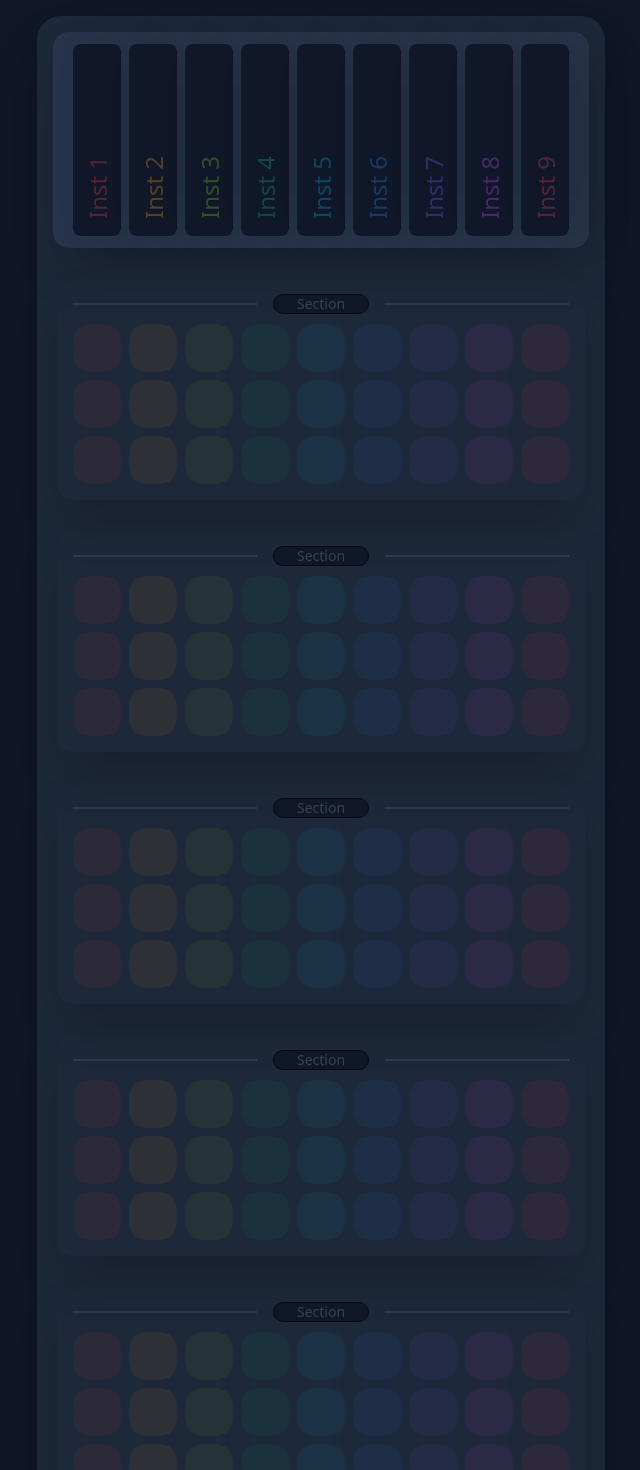
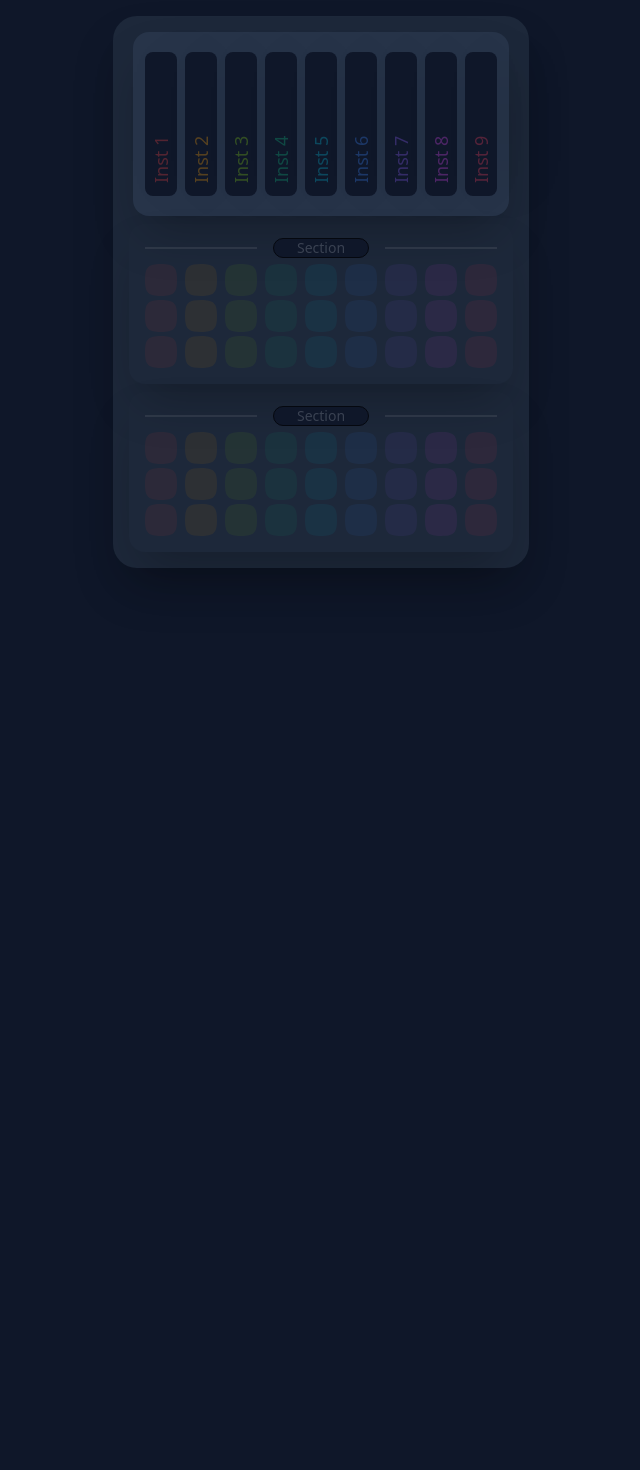
Before and after one commit to BKSchatzki/songstruct, a React (Vite) app: page / in a window 1280 px wide. Shown: the top 1470 px of the page, without its empty margins (319-959 px from the left). After the commit the page ends 800 px from the top, so only its background shows below. Built offline with nearby package versions, Linux system fonts and the light colour scheme.

Commit message:
Downsize entire application

```diff
--- a/src/components/Arrangement.jsx
+++ b/src/components/Arrangement.jsx
@@ -21,10 +21,6 @@ function Arrangement() {
         <Headers colors={colors} />
         <Section colors={colors} />
         <Section colors={colors} />
-        <Section colors={colors} />
-        <Section colors={colors} />
-        <Section colors={colors} />
-        <Section colors={colors} />
       </div>
     </div>
   );
--- a/src/components/Cell.jsx
+++ b/src/components/Cell.jsx
@@ -19,7 +19,7 @@ function Cell(props) {
 
   return (
     <div
-      className={`mask mask-squircle h-12 w-12 cursor-pointer transition duration-100 ease-in-out ${cellAppearance[currentcellAppearanceIndex]}`}
+      className={`mask mask-squircle h-8 w-8 cursor-pointer transition duration-100 ease-in-out ${cellAppearance[currentcellAppearanceIndex]}`}
       onClick={handleCellClick}
     ></div>
   );
--- a/src/components/Divider.jsx
+++ b/src/components/Divider.jsx
@@ -4,7 +4,7 @@ function Divider() {
   return (
     <div className="divider divider-vertical mb-1">
       <input
-        className="badge w-24 text-center align-middle placeholder:opacity-30"
+        className="text-md badge w-24 text-center align-middle placeholder:opacity-30"
         placeholder="Section"
       />
     </div>
--- a/src/components/Headers.jsx
+++ b/src/components/Headers.jsx
@@ -6,7 +6,7 @@ function Headers(props) {
 
   return (
     <div>
-      <div className="flex flex-row items-start justify-start gap-0 rounded-2xl bg-neutral-focus p-4 pb-20 shadow-2xl">
+      <div className="flex flex-row items-start justify-start gap-0 rounded-2xl bg-neutral-focus p-2 pb-[72px] shadow-2xl">
         {colors.map((color, index) => (
           <Instrument colors={color} key={index} instrumentNumber={++index} />
         ))}
--- a/src/components/Instrument.jsx
+++ b/src/components/Instrument.jsx
@@ -9,9 +9,9 @@ function Instrument(props) {
   };
 
   return (
-    <div className="-mx-[68px] mt-16 rotate-180">
+    <div className="-mx-[52px] mt-16 rotate-180">
       <input
-        className={`input input-md my-1 w-48 rotate-90 cursor-vertical-text rounded-lg bg-base-100 text-start text-2xl shadow-2xl transition duration-300 ease-in-out placeholder:opacity-30 hover:bg-base-100 focus:bg-base-100 text${colors} placeholder:text${colors}`}
+        className={`input input-sm my-1 w-36 rotate-90 cursor-vertical-text rounded-lg bg-base-100 text-start text-lg shadow-2xl transition duration-300 ease-in-out placeholder:opacity-30 hover:bg-base-100 focus:bg-base-100 text${colors} placeholder:text${colors}`}
         onChange={handleInstrumentName}
         placeholder={`Inst ${instrumentNumber}`}
         type="text"
--- a/src/components/Section.jsx
+++ b/src/components/Section.jsx
@@ -6,7 +6,7 @@ function Section(props) {
   const { colors } = props;
 
   return (
-    <div className="mt-8 flex flex-col gap-2 rounded-2xl px-4 pb-4 shadow-2xl">
+    <div className="mt-2 flex flex-col gap-1 rounded-2xl px-4 pb-4 shadow-2xl">
       <Divider />
       <div className="flex flex-row items-start justify-center gap-2">
         {colors.map((color, index) => (
```
